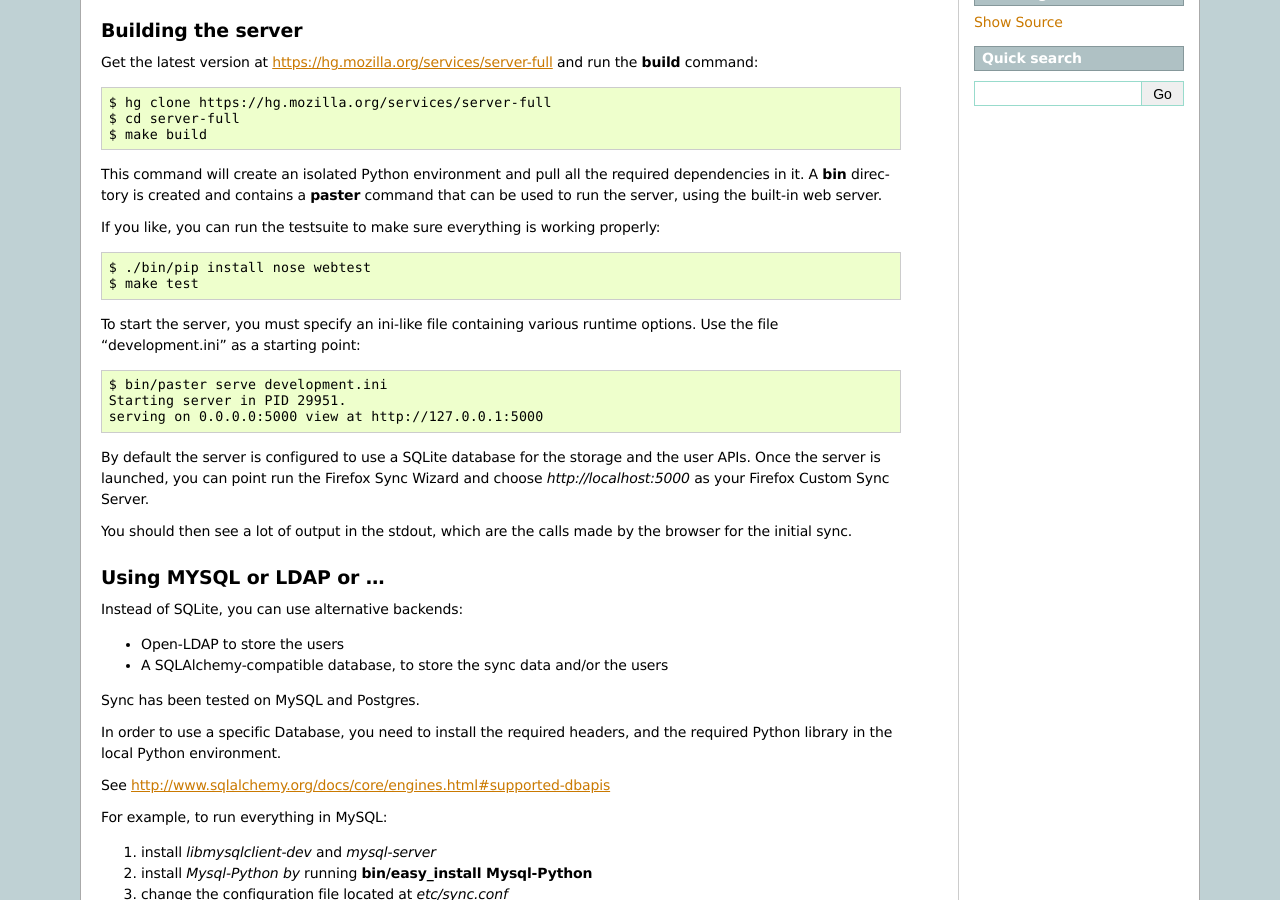
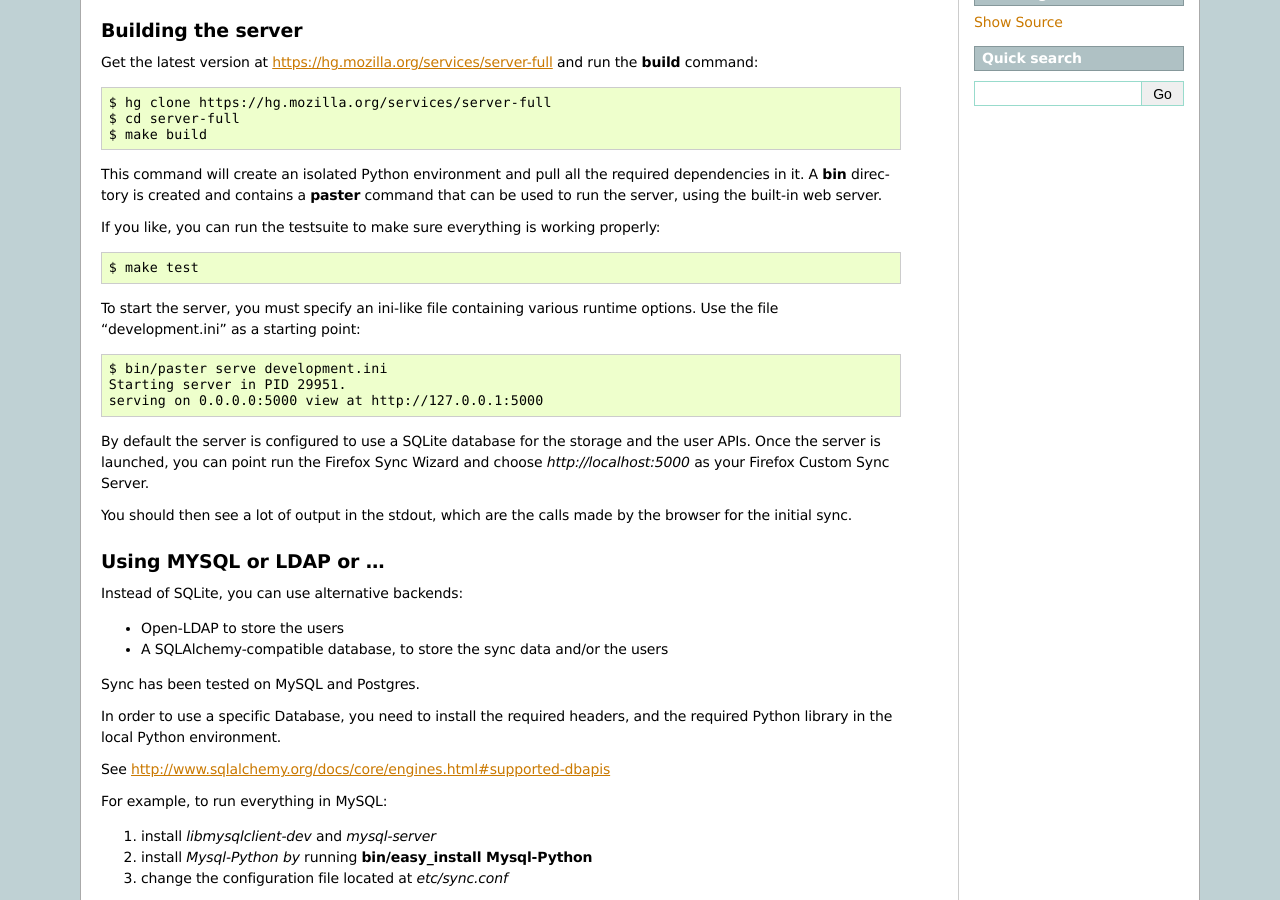
Before and after one commit to mozilla-services/docs, a Sphinx documentation site: the page built from source/howtos/run-sync.rst, in a window 1280 px wide and 900 px high, scrolled down 538 px. Built offline with Sphinx 7.4.7, drawn with Linux system fonts in a browser that asks for light colours.

Commit message:
Bug 698972 - remove unneseccary `pip install` command; r=tarek

```diff
--- a/source/howtos/run-sync.rst
+++ b/source/howtos/run-sync.rst
@@ -50,7 +50,6 @@ server.
 If you like, you can run the testsuite to make sure everything is working
 properly::
 
-    $ ./bin/pip install nose webtest
     $ make test
 
 To start the server, you must specify an ini-like file containing various
```
